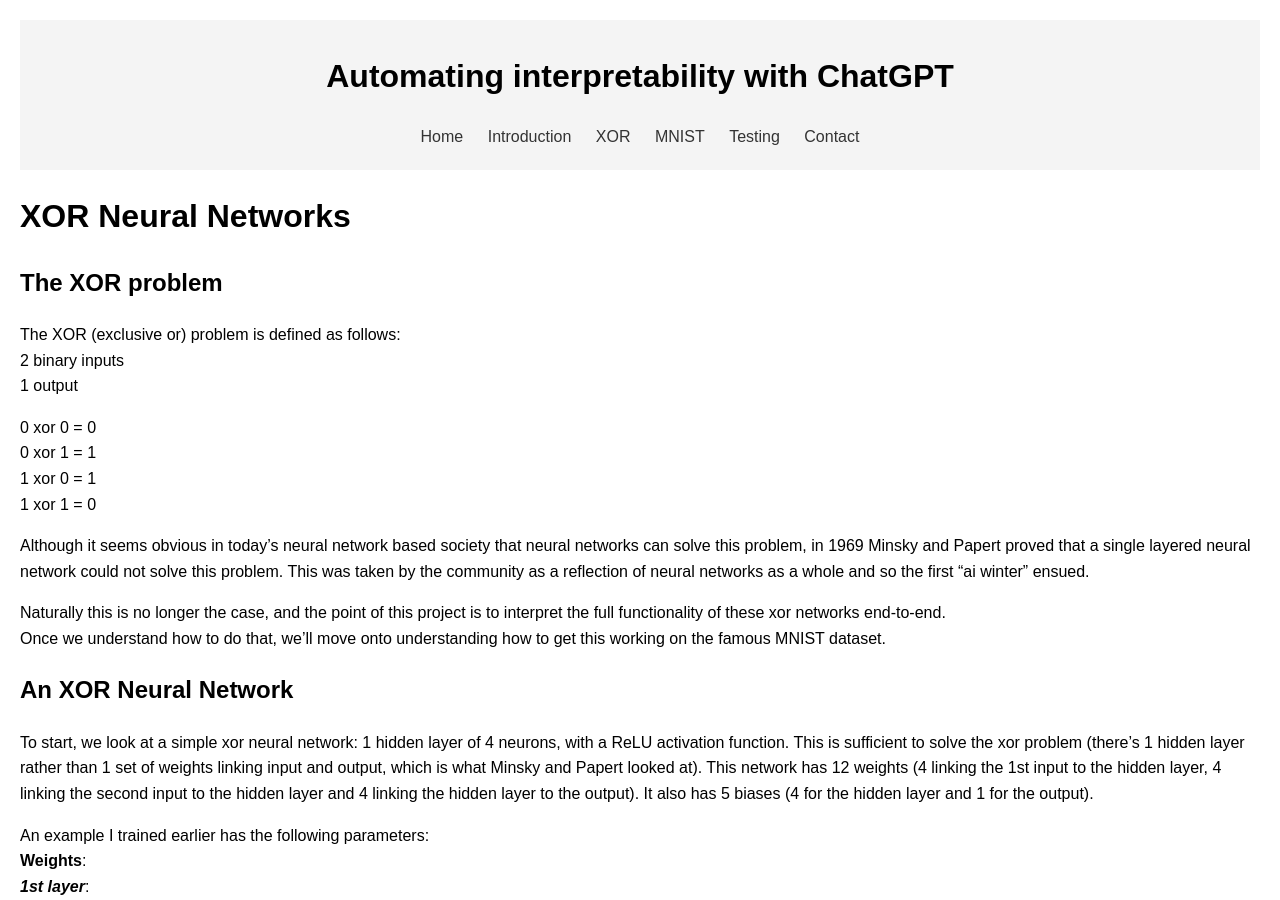
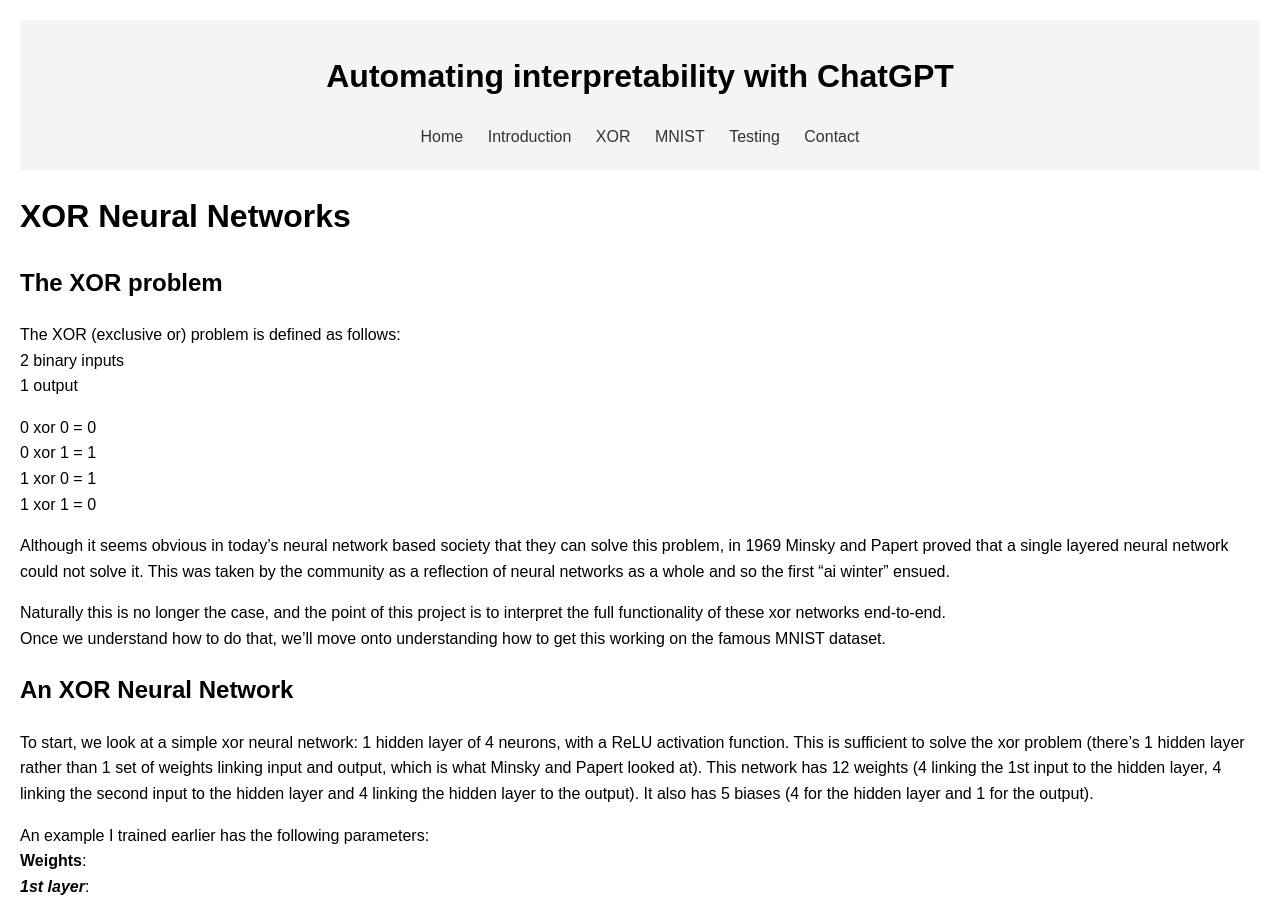
Before and after one commit to Arkleseisure/Arkleseisure.github.io, a Jekyll site: the page built from pages/xor.md, in a window 1280 px wide and 900 px high. Built offline with Jekyll 4.4.1, drawn with Linux system fonts in a browser that asks for light colours.

Commit message:
Update xor.md

```diff
--- a/pages/xor.md
+++ b/pages/xor.md
@@ -14,7 +14,7 @@ The XOR (exclusive or) problem is defined as follows:
 1 xor 0 = 1
 1 xor 1 = 0
 
-Although it seems obvious in today's neural network based society that neural networks can solve this problem, in 1969 Minsky and Papert proved that a single layered neural network could not solve this problem. This was taken by the community as a reflection of neural networks as a whole and so the first "ai winter" ensued.
+Although it seems obvious in today's neural network based society that they can solve this problem, in 1969 Minsky and Papert proved that a single layered neural network could not solve it. This was taken by the community as a reflection of neural networks as a whole and so the first "ai winter" ensued.
 
 Naturally this is no longer the case, and the point of this project is to interpret the full functionality of these xor networks end-to-end.
 Once we understand how to do that, we'll move onto understanding how to get this working on the famous MNIST dataset.
```
